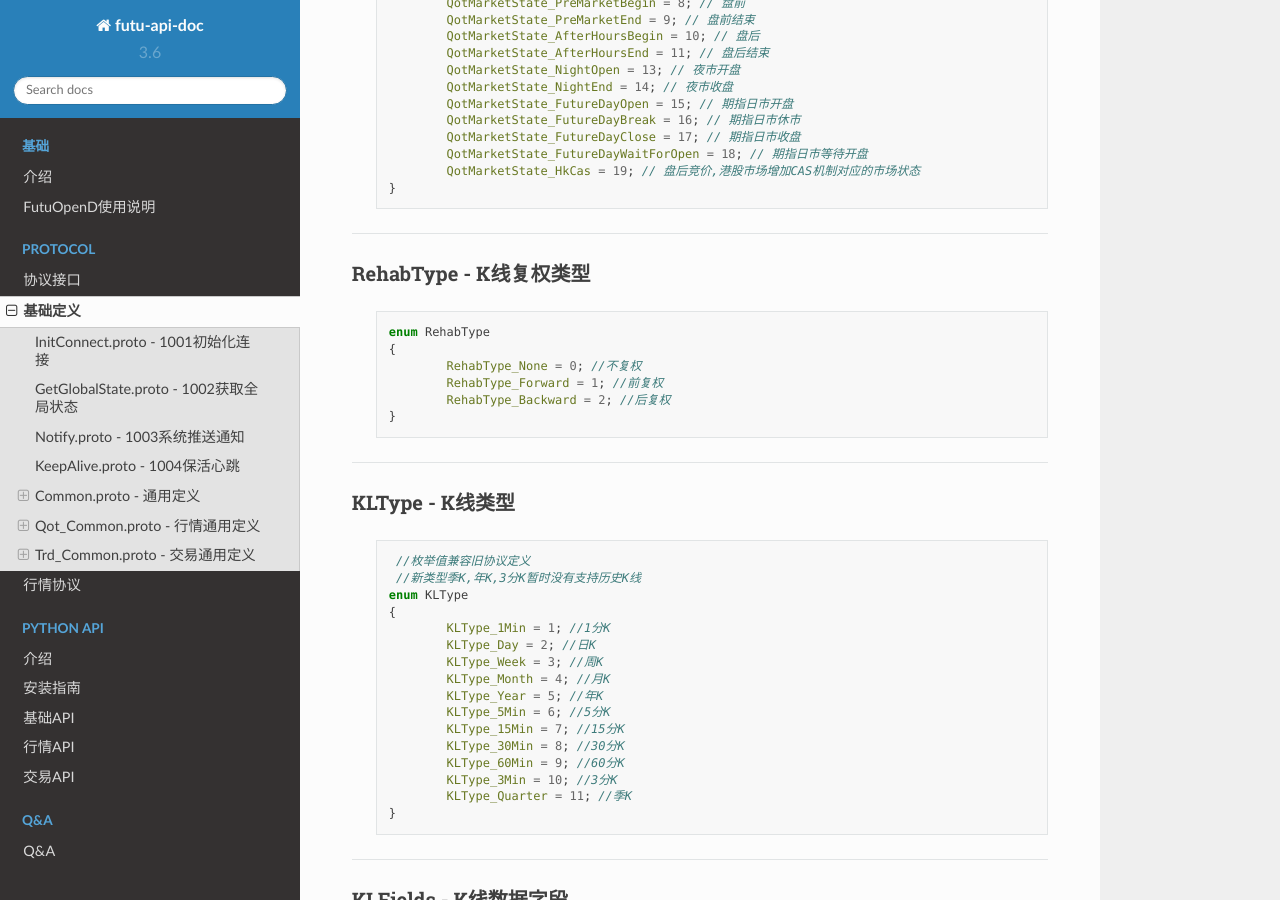
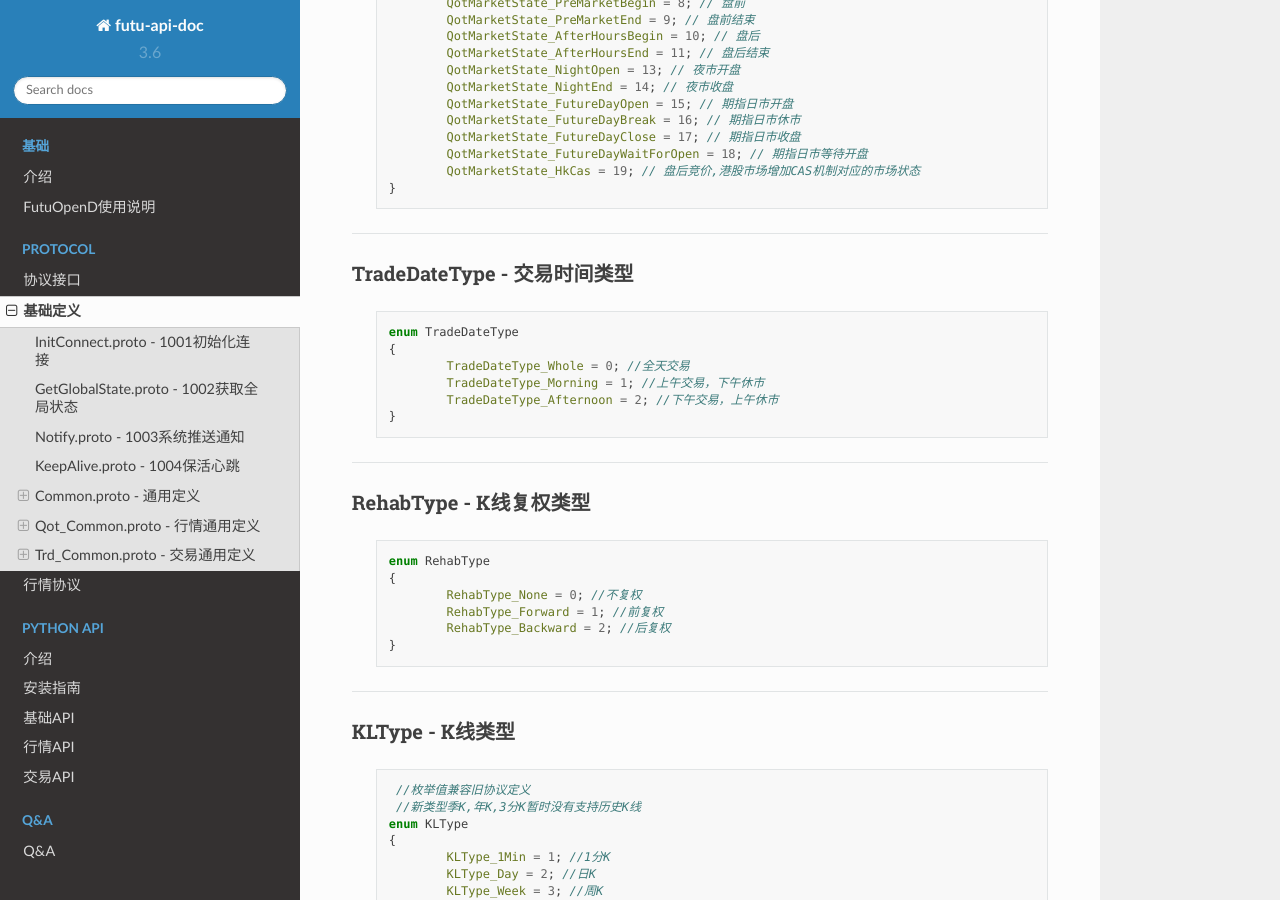
Before and after one commit to FutunnOpen/futu-api-doc, a Sphinx documentation site: the page built from doc_maker/source/protocol/base_define.rst, in a window 1280 px wide and 900 px high, scrolled down 6476 px. Built offline with Sphinx 7.4.7 and the Read the Docs theme 2.0.0, drawn with Linux system fonts in a browser that asks for light colours; pages that are not in the unit, such as notebooks, are missing from menus.

Commit message:
add 添加交易时间类型的文档说明

```diff
--- a/doc_maker/source/protocol/base_define.rst
+++ b/doc_maker/source/protocol/base_define.rst
@@ -372,6 +372,21 @@ QotMarketState - 行情市场状态
 		QotMarketState_FutureDayClose = 17; // 期指日市收盘
 		QotMarketState_FutureDayWaitForOpen = 18; // 期指日市等待开盘
 		QotMarketState_HkCas = 19; // 盘后竞价,港股市场增加CAS机制对应的市场状态
+	}
+
+
+-----------------------------------------------
+
+TradeDateType - 交易时间类型
+~~~~~~~~~~~~~~~~~~~~~~~~~~~~
+
+ .. code-block:: protobuf
+
+	enum TradeDateType
+	{
+		TradeDateType_Whole = 0; //全天交易
+		TradeDateType_Morning = 1; //上午交易，下午休市
+		TradeDateType_Afternoon = 2; //下午交易，上午休市
 	}
 
 -----------------------------------------------
--- a/doc_maker/source/protocol/quote_protocol.rst
+++ b/doc_maker/source/protocol/quote_protocol.rst
@@ -1021,6 +1021,11 @@
 
 		optional S2C s2c = 4;
 	}
+
+.. note::
+
+	* 市场类型参考 `QotMarket <base_define.html#qotmarket>`_
+	* 交易时间类型参考 `TradeDateType <base_define.html#tradedatetype>`_
 
 -------------------------------------
 
```
